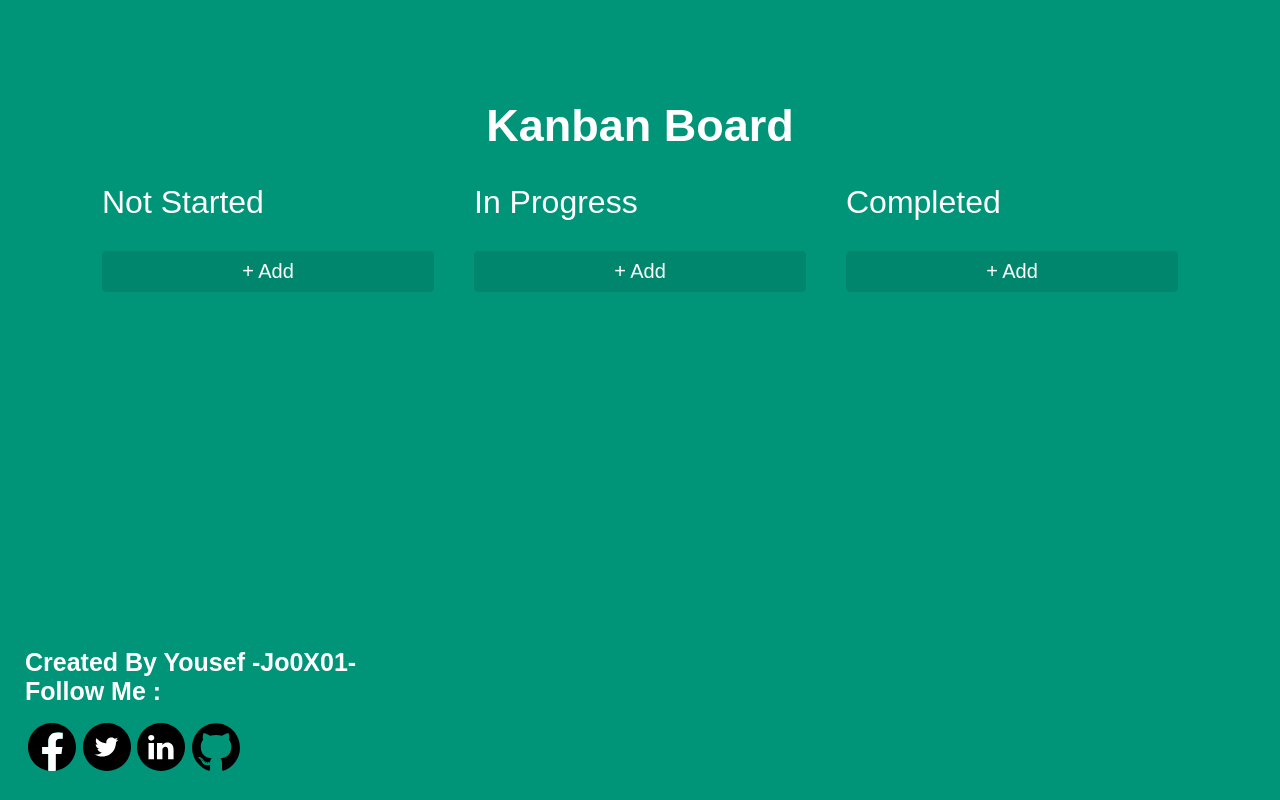
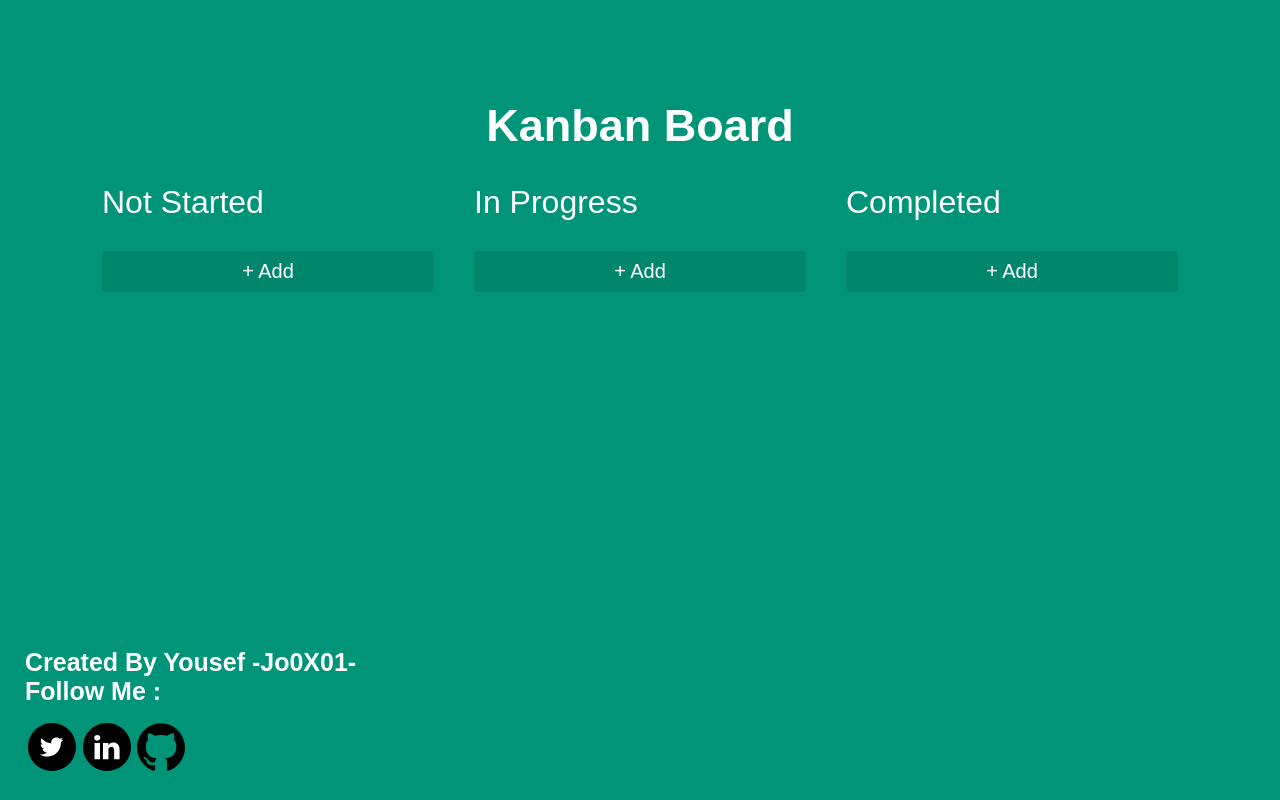
Before and after one commit to Jo0X01/Kalbonyan-Board, a plain HTML site: page index.html in a window 1280 px wide. Drawn offline with Linux system fonts and the light colour scheme.

Commit message:
Update index.html

```diff
--- a/index.html
+++ b/index.html
@@ -53,27 +53,6 @@
         "
       ></h2>
       <ul>
-        <li>
-          <a href="https://www.facebook.com/yousef.ahmed.0x1" target="_blank">
-            <!-- facebook icon -->
-            <svg
-              width="48"
-              height="48"
-              viewBox="0 0 48 48"
-              fill="none"
-              xmlns="http://www.w3.org/2000/svg"
-            >
-              <path
-                d="M48 24C48 10.7438 37.2562 0 24 0C10.7438 0 0 10.7438 0 24C0 35.9813 8.775 45.9094 20.25 47.7094V30.9375H14.1562V24H20.25V18.7125C20.25 12.6984 23.8313 9.375 29.3156 9.375C31.9406 9.375 34.6875 9.84375 34.6875 9.84375V15.75H31.6594C28.6781 15.75 27.75 17.6016 27.75 19.5V24H34.4062L33.3422 30.9375H27.75V47.7094C39.225 45.9094 48 35.9813 48 24Z"
-                fill="black"
-              />
-              <path
-                d="M33.3422 30.9375L34.4062 24H27.75V19.5C27.75 17.6016 28.6781 15.75 31.6594 15.75H34.6875V9.84375C34.6875 9.84375 31.9406 9.375 29.3156 9.375C23.8313 9.375 20.25 12.6984 20.25 18.7125V24H14.1562V30.9375H20.25V47.7094C21.4734 47.9016 22.725 48 24 48C25.275 48 26.5266 47.9016 27.75 47.7094V30.9375H33.3422Z"
-                fill="white"
-              />
-            </svg>
-          </a>
-        </li>
         <li>
           <!-- twitter icon -->
           <a href="https://twitter.com/yuossef43496052" target="_blank">
```
